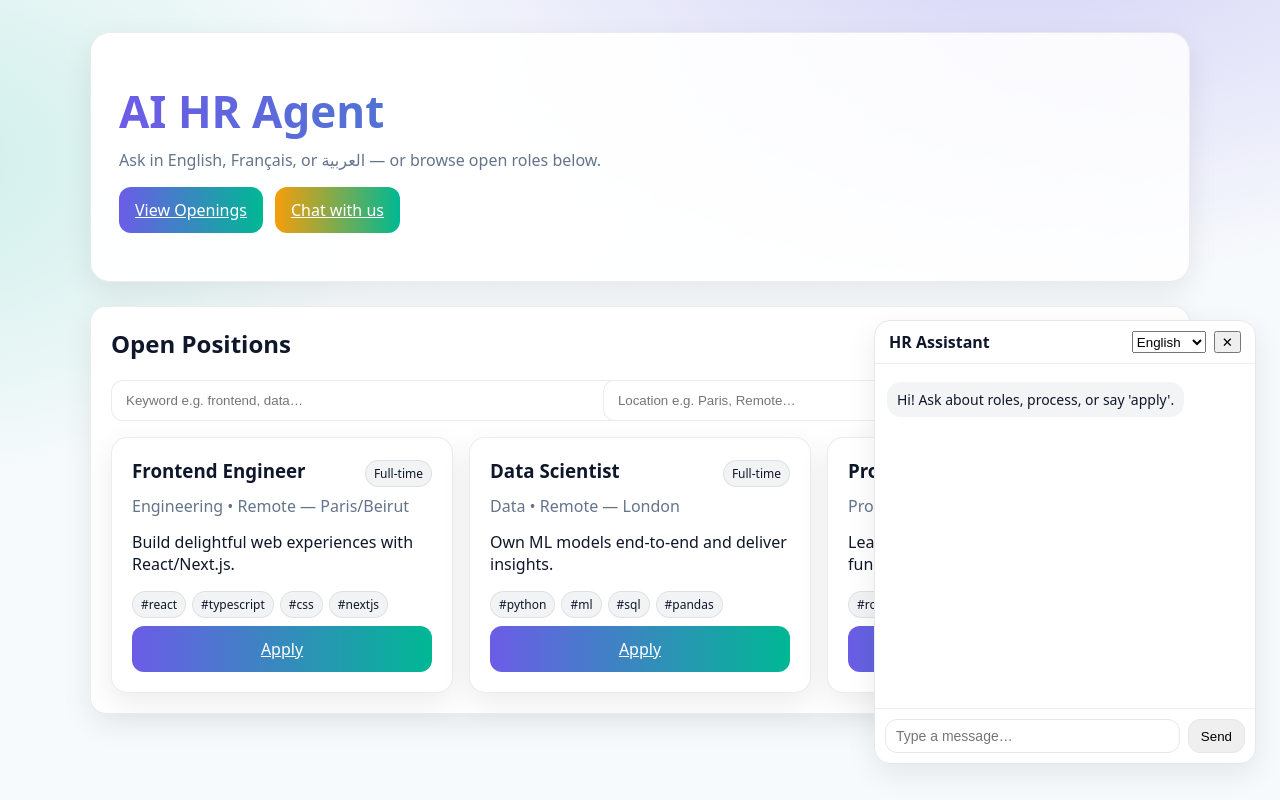
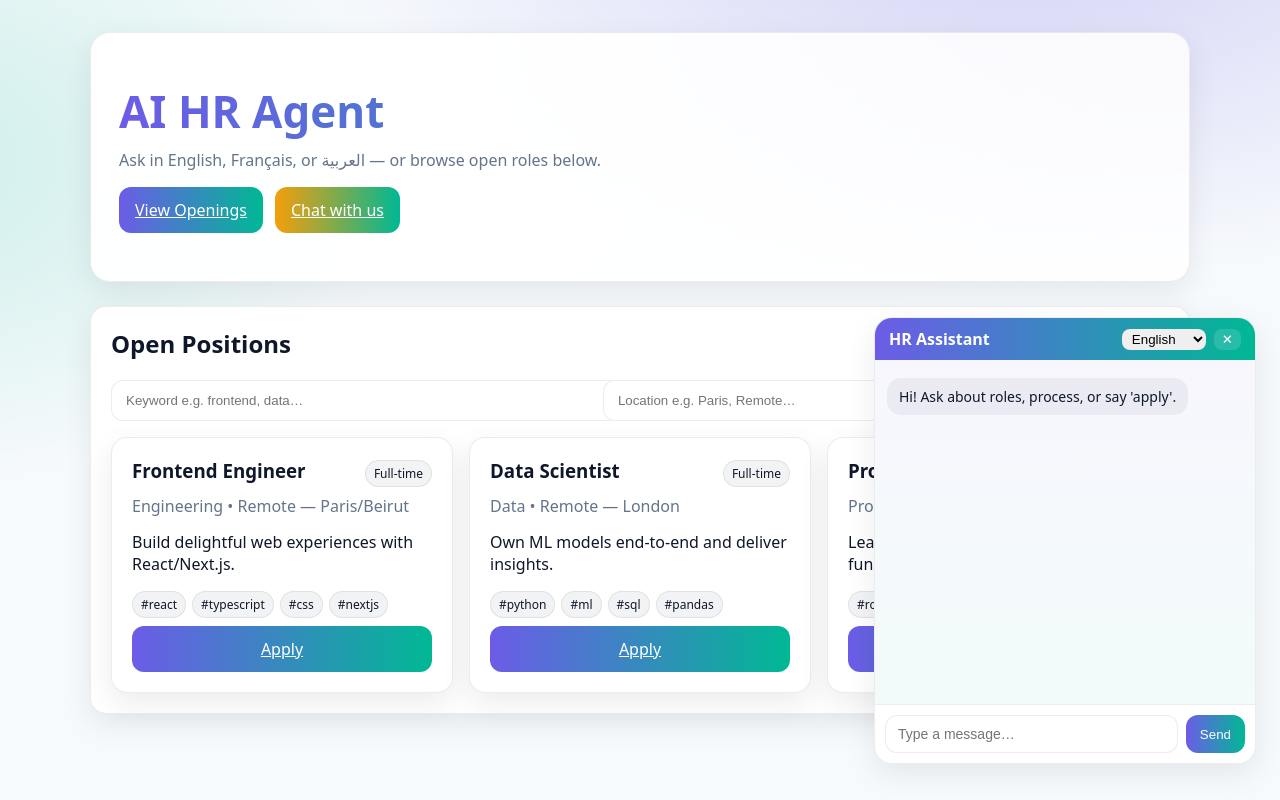
Before and after one commit to joelleaa31-hub/ai-hr-agent-, a Next.js app: page / in a window 1280 px wide. Built offline with nearby package versions, Linux system fonts and the light colour scheme.

Commit message:
Update ChatWidget.jsx

```diff
--- a/components/ChatWidget.jsx
+++ b/components/ChatWidget.jsx
@@ -12,19 +12,13 @@ export default function ChatWidget() {
   const [locale, setLocale] = useState(LOCALES[0]);
   const [loading, setLoading] = useState(false);
   const [messages, setMessages] = useState([
-    { role: "assistant", content: "Hi! Ask about roles, process, or say 'apply'." }
+    { role: "assistant", content: "Hi! Ask about roles, process, or say 'apply'." },
   ]);
   const inputRef = useRef(null);
   const scrollRef = useRef(null);
 
-  useEffect(() => {
-    scrollRef.current?.scrollTo({ top: scrollRef.current.scrollHeight, behavior: "smooth" });
-  }, [messages, open]);
-
-  const placeholder = useMemo(
-    () => ({ en: "Type a message…", fr: "Écrivez un message…", ar: "اكتب رسالة…" }[locale.code]),
-    [locale.code]
-  );
+  useEffect(() => { scrollRef.current?.scrollTo({ top: scrollRef.current.scrollHeight, behavior: "smooth" }); }, [messages, open]);
+  const placeholder = useMemo(() => ({ en:"Type a message…", fr:"Écrivez un message…", ar:"اكتب رسالة…" }[locale.code]), [locale.code]);
 
   async function send() {
     const text = (inputRef.current?.value ?? "").trim();
@@ -32,55 +26,87 @@ export default function ChatWidget() {
     setMessages((m) => [...m, { role: "user", content: text }]);
     inputRef.current.value = "";
     setLoading(true);
+
     try {
+      // If user asks about jobs/openings, query our Jobs API first
+      const looksLikeJobs = /job|role|opening|position|apply|hiring|vacancy|وظيفة|فرصة|توظيف|offre|poste/i.test(text);
+      if (looksLikeJobs) {
+        const res = await fetch("/api/jobs/search", { method:"POST", headers:{ "Content-Type":"application/json" }, body: JSON.stringify({ q: text, location: "" }) });
+        const data = await res.json();
+        const jobs = data.jobs || [];
+        if (jobs.length) {
+          const list = jobs.slice(0,3).map(j => `• ${j.title} — ${j.location}`).join("\n");
+          const note = locale.code==="fr"
+            ? `Voici les meilleurs postes correspondant à votre recherche:\n${list}\n\nAllez à la section *Open Positions* pour postuler.`
+            : locale.code==="ar"
+            ? `هذه أفضل الوظائف المطابقة لبحثك:\n${list}\n\nاذهب إلى قسم *الوظائف المتاحة* للتقديم.`
+            : `Here are the top matches:\n${list}\n\nScroll to *Open Positions* below to apply.`;
+          setMessages((m) => [...m, { role:"assistant", content: note }]);
+          setLoading(false);
+          return;
+        }
+      }
+
+      // Otherwise call AI
       const r = await fetch("/api/chat", {
         method: "POST",
         headers: { "Content-Type": "application/json" },
         body: JSON.stringify({ message: text, locale: locale.code })
       });
       const data = await r.json();
-      setMessages((m) => [...m, { role: "assistant", content: data.reply ?? "(no reply)" }]);
+      setMessages((m) => [...m, { role:"assistant", content: data.reply ?? "(no reply)" }]);
     } catch {
-      setMessages((m) => [...m, { role: "assistant", content: "Sorry, something went wrong." }]);
-    } finally {
-      setLoading(false);
-    }
+      setMessages((m) => [...m, { role:"assistant", content: "Sorry, something went wrong." }]);
+    } finally { setLoading(false); }
   }
 
   return (
     <div style={{ position: "fixed", bottom: 24, right: 24, zIndex: 50 }} dir={locale.dir}>
       {open && (
-        <div style={{ marginBottom: 12, width: 380, border: "1px solid #e5e7eb", borderRadius: 16, boxShadow: "0 10px 30px rgba(0,0,0,.08)", background: "#fff", overflow: "hidden" }}>
-          <div style={{ display: "flex", justifyContent: "space-between", padding: "10px 14px", borderBottom: "1px solid #eee" }}>
+        <div style={{ marginBottom: 12, width: 380, border: "1px solid var(--line)", borderRadius: 18, boxShadow: "var(--shadow)", background: "#fff", overflow: "hidden" }}>
+          {/* Header */}
+          <div style={{ display:"flex", justifyContent:"space-between", alignItems:"center", padding:"10px 14px",
+            background:"linear-gradient(90deg, var(--brand-1), var(--brand-2))", color:"#fff" }}>
             <b>HR Assistant</b>
-            <div style={{ display: "flex", gap: 8 }}>
-              <select value={locale.code} onChange={(e) => setLocale(LOCALES.find(l => l.code === e.target.value) ?? LOCALES[0])}>
-                {LOCALES.map(l => <option key={l.code} value={l.code}>{l.label}</option>)}
+            <div style={{ display:"flex", gap: 8 }}>
+              <select aria-label="Language" value={locale.code}
+                onChange={(e) => setLocale(LOCALES.find(l => l.code === e.target.value) ?? LOCALES[0])}
+                style={{ borderRadius: 8, padding: "2px 6px", border: "none" }}>
+                {LOCALES.map((l) => <option key={l.code} value={l.code}>{l.label}</option>)}
               </select>
-              <button onClick={() => setOpen(false)} aria-label="Close">✕</button>
+              <button onClick={() => setOpen(false)} aria-label="Close" style={{ borderRadius: 8, border: "none", padding: "2px 8px", background:"#ffffff22", color:"#fff" }}>✕</button>
             </div>
           </div>
 
-          <div ref={scrollRef} style={{ height: 320, overflowY: "auto", padding: 12 }}>
+          {/* Messages */}
+          <div ref={scrollRef} style={{ height: 320, overflowY: "auto", padding: 12, background: "linear-gradient(180deg, rgba(108,92,231,.05), rgba(0,184,148,.05))" }}>
             {messages.map((m, i) => (
               <div key={i} style={{ textAlign: m.role === "user" ? "right" : "left", margin: "6px 0" }}>
-                <span style={{
-                  display: "inline-block", maxWidth: "85%", padding: "8px 10px", borderRadius: 14,
-                  background: m.role === "user" ? "transparent" : "#f3f4f6",
-                  border: m.role === "user" ? "1px solid #e5e7eb" : "none", fontSize: 14
-                }}>
+                <span style={{ display: "inline-block", maxWidth: "85%", padding: "9px 12px", borderRadius: 14,
+                  background: m.role === "user" ? "transparent" : "rgba(15,23,42,.05)",
+                  border: m.role === "user" ? "1px solid var(--line)" : "none", fontSize: 14 }}>
                   {m.content}
                 </span>
               </div>
             ))}
-            {loading && <div style={{ fontSize: 12, color: "#6b7280" }}>…</div>}
+            {loading && <div style={{ fontSize: 12, color: "var(--muted)" }}>…</div>}
           </div>
 
-          <div style={{ display: "flex", gap: 8, padding: 10, borderTop: "1px solid #eee" }}>
-            <input ref={inputRef} placeholder={placeholder} onKeyDown={(e) => e.key === "Enter" && send()} style={{ flex: 1, border: "1px solid #e5e7eb", borderRadius: 12, padding: "8px 10px", fontSize: 14 }} />
-            <button onClick={send} style={{ border: "1px solid #e5e7eb", borderRadius: 12, padding: "8px 12px" }}>Send</button>
+          {/* Input */}
+          <div style={{ display: "flex", gap: 8, padding: 10, borderTop: "1px solid var(--line)", background: "#fff" }}>
+            <input ref={inputRef} placeholder={placeholder} onKeyDown={(e) => e.key === "Enter" && send()}
+              style={{ flex: 1, border: "1px solid var(--line)", borderRadius: 12, padding: "10px 12px", fontSize: 14 }} />
+            <button onClick={send} style={{ borderRadius: 12, padding: "10px 14px", border: "none",
+              background:"linear-gradient(90deg, var(--brand-1), var(--brand-2))", color:"#fff" }}>
+              Send
+            </button>
           </div>
         </div>
+      )}
+      {!open && (
+        <button onClick={() => setOpen(true)} style={{ border: "1px solid var(--line)", borderRadius: 999, padding: "12px 18px", background: "#fff", boxShadow: "var(--shadow)" }}>
+          Chat
+        </button>
       )}
     </div>
   );
```
